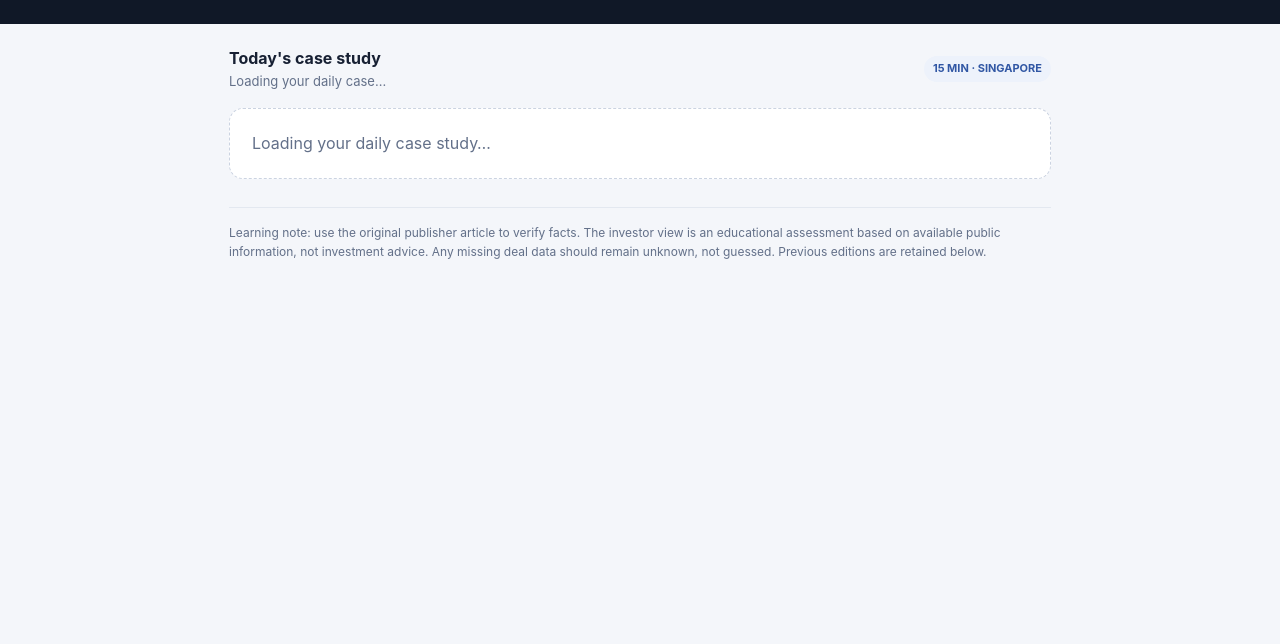
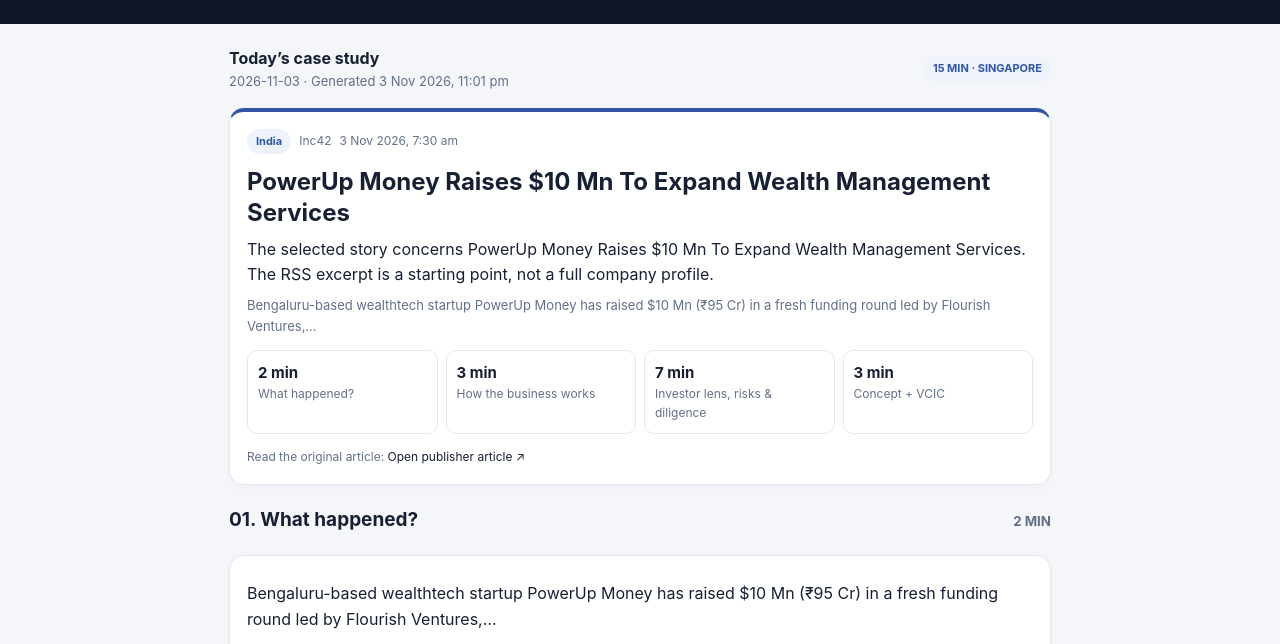
Before and after one commit to gaurangAg1508/vc-pe-daily, a plain HTML site: page site/index.html in a window 1280 px wide. Shown: the part 135-779 px from the top of the page. Drawn offline with Linux system fonts and the light colour scheme.

Commit message:
Fix JavaScript apostrophe syntax errors preventing case study load

```diff
--- a/site/index.html
+++ b/site/index.html
@@ -33,7 +33,7 @@ footer{color:var(--muted);font-size:12px;border-top:1px solid var(--line);paddin
 <body>
 <header><div class="wrap"><div class="eyebrow">Your 15-minute investor classroom</div><h1>VC & PE Daily</h1><p>One deal. One investor lens. One concept to master.</p></div></header>
 <main>
-<div class="topline"><div><strong id="edition-title">Today's case study</strong><div class="muted" id="edition-date">Loading your daily case…</div></div><span class="pill">15 MIN · SINGAPORE</span></div>
+<div class="topline"><div><strong id="edition-title">Today’s case study</strong><div class="muted" id="edition-date">Loading your daily case…</div></div><span class="pill">15 MIN · SINGAPORE</span></div>
 <div id="app"><div class="empty">Loading your daily case study…</div></div>
 <footer>Learning note: use the original publisher article to verify facts. The investor view is an educational assessment based on available public information, not investment advice. Any missing deal data should remain unknown, not guessed. Previous editions are retained below.</footer>
 </main>
@@ -47,11 +47,11 @@ const list=items=>Array.isArray(items)&&items.length?'<ul>'+items.map(item=>'<li
 const section=(n,title,time,body)=>'<section class="section"><div class="section-title"><h2>'+n+'. '+title+'</h2><small>'+time+'</small></div>'+body+'</section>';
 function render(d){
  const c=d.case_study;
- document.getElementById("edition-title").textContent=requested?"Archive case study":"Today's case study";
+ document.getElementById("edition-title").textContent=requested?"Archive case study":"Today’s case study";
  document.getElementById("edition-date").textContent=d.date+" · Generated "+dateLabel(d.generated_at);
  if(!c){app.innerHTML='<div class="empty"><strong>No eligible story was found today.</strong><p>The feed collector did not find a recent startup/deal story. Check Actions logs or try Run workflow again.</p></div>';loadArchive();return;}
  const s=c.story||{},a=c.analysis||{},facts=a.deal_facts||[],bm=a.business_model||{},iv=a.investor_view||{},cl=a.concept_lesson||{},vc=a.vcic||{};
- let out='<article class="card hero"><div class="meta"><span class="pill">'+safe(s.region||c.region_focus||"")+'</span><span>'+safe(s.source||"")+'</span><span>'+dateLabel(s.published_at)+'</span></div><h2><a href="'+safe(s.url||"#")+'" target="_blank" rel="noopener noreferrer">'+safe(s.title||"Today's selected deal")+'</a></h2><p>'+safe(a.company_at_a_glance||"Company overview not available.")+'</p><p class="muted">'+safe(s.summary||"Open the publisher link for the original reporting.")+'</p><div class="reading-plan"><div><b>2 min</b>What happened?</div><div><b>3 min</b>How the business works</div><div><b>7 min</b>Investor lens, risks & diligence</div><div><b>3 min</b>Concept + VCIC</div></div><div class="notice">Read the original article: <a href="'+safe(s.url||"#")+'" target="_blank" rel="noopener noreferrer">Open publisher article ↗</a></div></article>';
+ let out='<article class="card hero"><div class="meta"><span class="pill">'+safe(s.region||c.region_focus||"")+'</span><span>'+safe(s.source||"")+'</span><span>'+dateLabel(s.published_at)+'</span></div><h2><a href="'+safe(s.url||"#")+'" target="_blank" rel="noopener noreferrer">'+safe(s.title||"Today’s selected deal")+'</a></h2><p>'+safe(a.company_at_a_glance||"Company overview not available.")+'</p><p class="muted">'+safe(s.summary||"Open the publisher link for the original reporting.")+'</p><div class="reading-plan"><div><b>2 min</b>What happened?</div><div><b>3 min</b>How the business works</div><div><b>7 min</b>Investor lens, risks & diligence</div><div><b>3 min</b>Concept + VCIC</div></div><div class="notice">Read the original article: <a href="'+safe(s.url||"#")+'" target="_blank" rel="noopener noreferrer">Open publisher article ↗</a></div></article>';
  out+=section("01","What happened?","2 MIN",'<article class="card"><p>'+safe(a.what_happened||"Open the original reporting and establish exactly what happened.")+'</p><h3>Deal facts</h3><table class="fact-table">'+facts.map(f=>'<tr><td>'+safe(f.label)+'</td><td>'+safe(f.value)+'</td></tr>').join("")+'</table><p class="notice">Only facts present in the available reporting should be treated as confirmed. A missing valuation or deal amount is not an invitation to estimate one.</p></article>');
  out+=section("02","How does this business make money?","3 MIN",'<article class="card"><p>'+safe(bm.plain_english||"The available excerpt does not establish the full business model.")+'</p><div class="two"><div class="subcard"><div class="label">Who pays?</div><p>'+safe(bm.customer||"Not established from the source.")+'</p></div><div class="subcard"><div class="label">How revenue is earned</div><p>'+safe(bm.revenue_engine||"Not established from the source.")+'</p></div></div><h3>Unit economics to understand</h3>'+list(bm.unit_economics_to_check||[])+'<h3>Why might the deal be happening now?</h3>'+list(a.why_now||[])+'</article>');
  out+=section("03","Would I invest?","4 MIN",'<article class="card decision"><div class="label">Provisional investment view</div><h2>'+safe(iv.verdict||"Insufficient information to decide")+'</h2><p>'+safe(iv.thesis||"Build the thesis after verifying the business model, growth, economics and valuation.")+'</p><h3>What makes this interesting?</h3>'+list(iv.reasons_to_be_interested||[])+'<h3>What must be true for this to become a good investment?</h3>'+list(iv.what_must_be_true||[])+'</article>');
@@ -59,12 +59,12 @@ function render(d){
  const diligence=(a.diligence||[]).map((x,i)=>'<div class="subcard"><div class="label">Request '+(i+1)+'</div><p><b>'+safe(x.request)+'</b></p><p class="muted">'+safe(x.why)+'</p></div>').join("");
  out+=section("04","What are the biggest risks?","2 MIN",'<article class="card">'+(risks||'<p class="muted">Not enough information to identify deal-specific risks. Start with market, product, execution, competition, regulation and valuation.</p>')+'</article>');
  out+=section("05","What would I ask before investing?","1 MIN",'<article class="card"><p>These are the documents and data I would request from the founders before an investment committee decision.</p><div class="two">'+(diligence||'<div class="subcard">Customer cohorts, unit economics, financials, cap table and use of proceeds.</div>')+'</div></article>');
- out+=section("06","VC/PE concept of the day","2 MIN",'<article class="card concept"><span class="pill">LEARN THROUGH THIS DEAL</span><h2>'+safe(cl.name||"Investment concept")+'</h2><p>'+safe(cl.definition||"Concept explanation not available.")+'</p><div class="label">Formula / framework</div><div class="formula">'+safe(cl.formula||"See the explanation above.")+'</div><h3>How it connects to today's deal</h3><p>'+safe(cl.connection_to_deal||"Use the deal to identify where this concept affects investor returns.")+'</p><h3>Worked example</h3><p>'+safe(cl.worked_example||"Use illustrative numbers only when deal-specific figures are unavailable.")+'</p><div class="callout"><b>Remember:</b> '+safe(cl.takeaway||"Understand the mechanics, then apply them to a new deal.")+'</div></article>');
+ out+=section("06","VC/PE concept of the day","2 MIN",'<article class="card concept"><span class="pill">LEARN THROUGH THIS DEAL</span><h2>'+safe(cl.name||"Investment concept")+'</h2><p>'+safe(cl.definition||"Concept explanation not available.")+'</p><div class="label">Formula / framework</div><div class="formula">'+safe(cl.formula||"See the explanation above.")+'</div><h3>How it connects to today’s deal</h3><p>'+safe(cl.connection_to_deal||"Use the deal to identify where this concept affects investor returns.")+'</p><h3>Worked example</h3><p>'+safe(cl.worked_example||"Use illustrative numbers only when deal-specific figures are unavailable.")+'</p><div class="callout"><b>Remember:</b> '+safe(cl.takeaway||"Understand the mechanics, then apply them to a new deal.")+'</div></article>');
  out+=section("07","How to present this in VCIC","1 MIN",'<article class="card"><h3>Sample recommendation</h3><p>'+safe(vc.sample_recommendation||"State a conditional recommendation based on the available evidence.")+'</p><h3>Structure your answer</h3><p>'+safe(vc.how_to_present||"Market → business model → traction → unit economics → valuation → risks → recommendation.")+'</p><h3>Questions to take into the room</h3>'+list(vc.follow_up_questions||[])+'</article>');
  if(a.ai_note)out+='<p class="notice">'+safe(a.ai_note)+'</p>';
  out+='<p class="notice">Region focus today: '+safe(c.region_focus||"Global / India")+' · One story selected from '+safe(d.sources_checked||"")+' configured sources · '+safe(d.candidate_count||"")+' candidate stories reviewed.</p>';
  out+='<section class="section archive"><div class="section-title"><h2>Previous daily case studies</h2></div><div id="archive-list" class="muted">Loading archive…</div></section>';
- if(d.sources_with_errors&&d.sources_with_errors.length)out+='<p class="notice">'+d.sources_with_errors.length+' feed(s) could not be read during collection. Other feeds may still have supplied today's story.</p>';
+ if(d.sources_with_errors&&d.sources_with_errors.length)out+='<p class="notice">'+d.sources_with_errors.length+' feed(s) could not be read during collection. Other feeds may still have supplied today’s story.</p>';
  app.innerHTML=out;loadArchive();
 }
 async function loadArchive(){const box=document.getElementById("archive-list");if(!box)return;try{const r=await fetch("data/archive/index.json");if(!r.ok)throw new Error();const dates=await r.json();box.innerHTML=dates.slice(0,45).map(date=>'<a href="?edition='+encodeURIComponent(date)+'">'+safe(date)+'</a>').join("")||"No previous editions yet."}catch(e){box.textContent="No previous editions yet."}}
```
